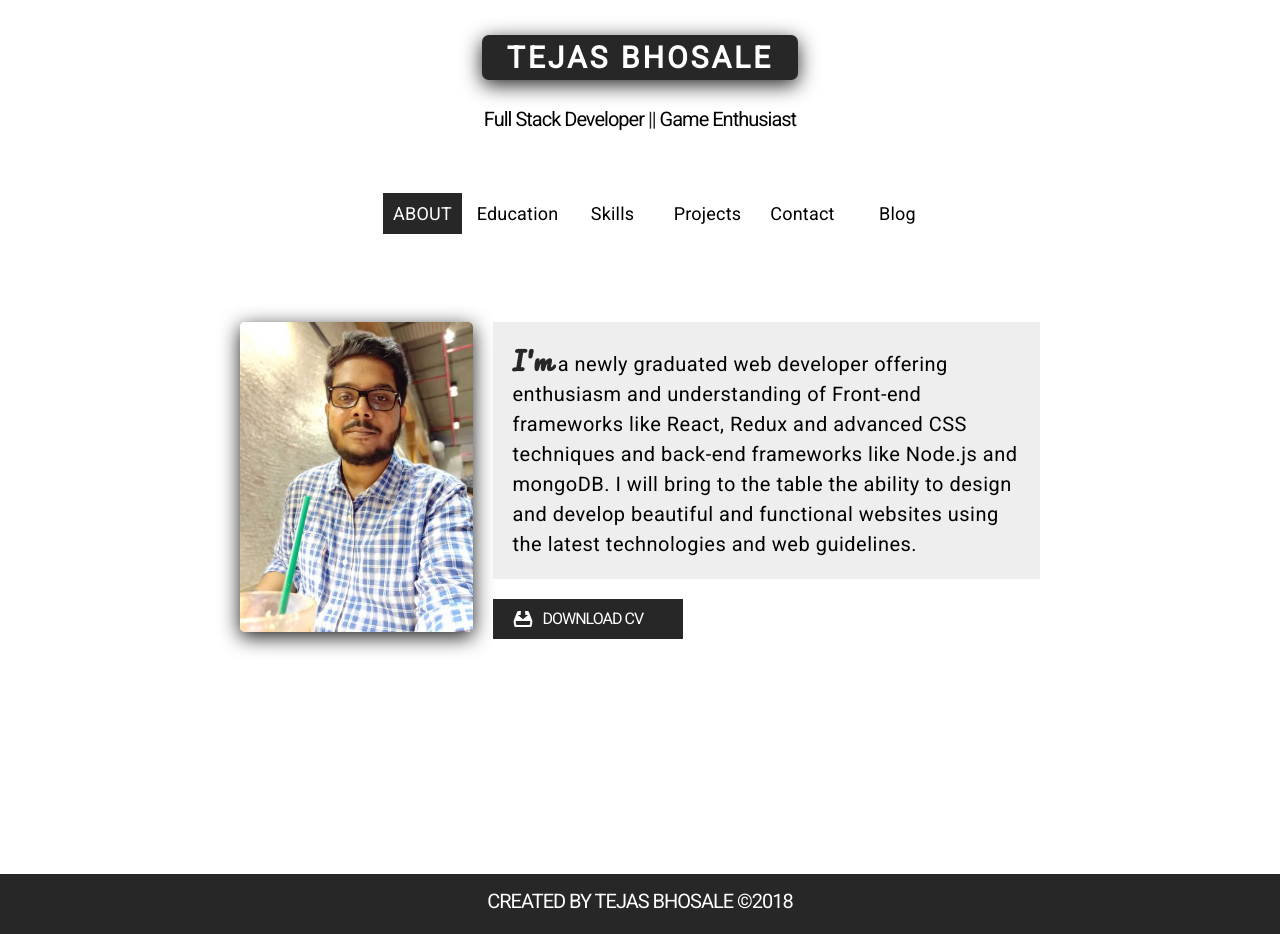
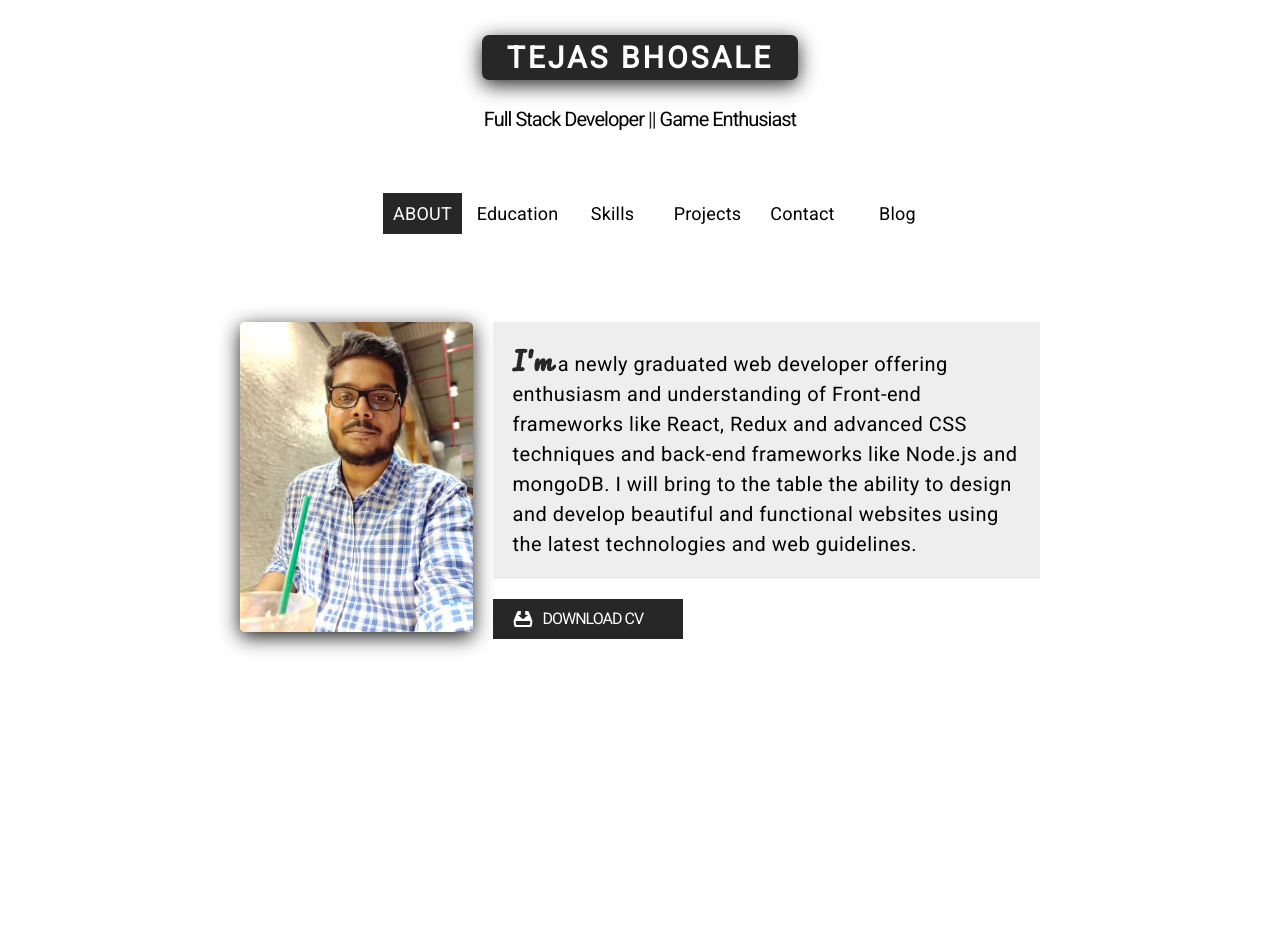
Before and after one commit to bhosaleT/my-portfolio-react, a React (Create React App) app: page / in a window 1280 px wide. After the commit the page ends 800 px from the top, so only its background shows below. Built offline with nearby package versions, Linux system fonts and the light colour scheme.

Commit message:
updated contacts component

```diff
--- a/src/components/App.js
+++ b/src/components/App.js
@@ -8,7 +8,7 @@
 import Education from "./Education";
 import Projects from "./Projects";
 import Skills from "./Skills";
-import Footer from "./Footer";
+
 
 class App extends Component {
   state = {
@@ -55,7 +55,7 @@
             {showSection()}
           </div>
         </div>
-        <Footer />
+
       </div>
     );
   }
--- a/src/components/Contact.js
+++ b/src/components/Contact.js
@@ -162,7 +162,7 @@
             </a>
           </li>
           <li className="contact-item">
-            <a href="#" target="_blank" rel="noopener noreferrer">
+          <a href="https://www.instagram.com/wittystarlord/?hl=en" target="_blank" rel="noopener noreferrer">
               <img src={require("../images/svg/instagram.svg")} alt="Instagram" />
             </a>
           </li>
```
